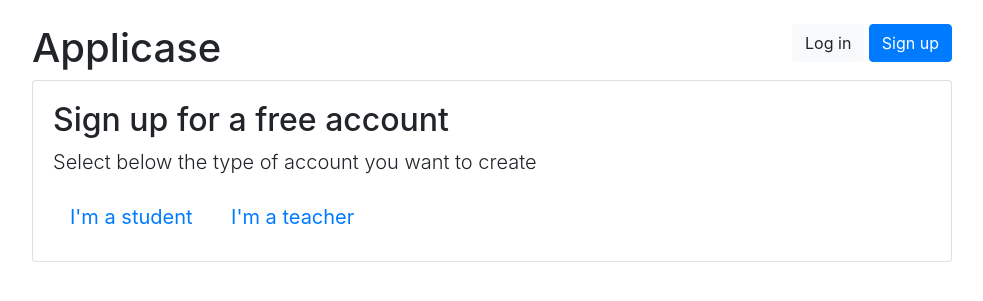
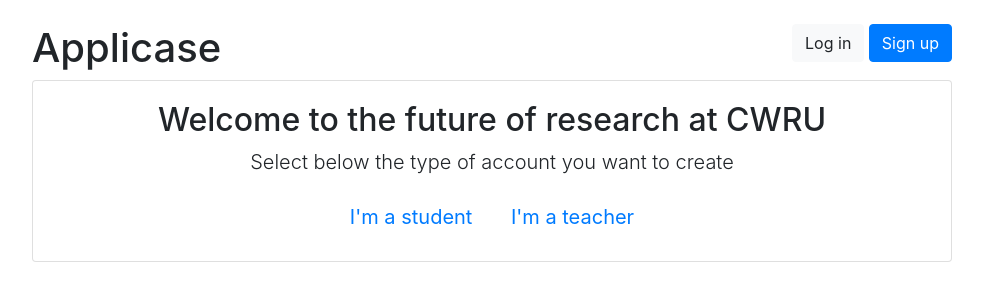
Before and after one commit to prod00/CSDS_395, a Django app: page / in a window 1280 px wide. Shown: the top 301 px of the page, without its empty margins (148-1131 px from the left). Run offline with Django 3.2, Linux system fonts and the light colour scheme; some libraries are stand-ins or nearby versions; some web fonts are replaced.

Commit message:
requirements.txt

```diff
--- a/templates/applicase/base.html
+++ b/templates/applicase/base.html
@@ -3,7 +3,7 @@
   <head>
     <meta charset="utf-8">
     <meta name="viewport" content="width=device-width, initial-scale=1, shrink-to-fit=no">
-    <title>{% block title %}Django School{% endblock %}</title>
+    <title>{% block title %}AppliCase{% endblock %}</title>
     <link rel="icon" href="{% static 'img/favicon.png' %}">
     <link href="https://fonts.googleapis.com/css?family=Clicker+Script" rel="stylesheet">
     <link rel="stylesheet" href="https://maxcdn.bootstrapcdn.com/bootstrap/4.0.0/css/bootstrap.min.css" integrity="sha384-Gn5384xqQ1aoWXA+058RXPxPg6fy4IWvTNh0E263XmFcJlSAwiGgFAW/dAiS6JXm" crossorigin="anonymous">
--- a/templates/registration/signup.html
+++ b/templates/registration/signup.html
@@ -1,8 +1,10 @@
 {% extends 'applicase/base.html' %}
 
 {% block content %}
-  <h2>Sign up for a free account</h2>
-  <p class="lead">Select below the type of account you want to create</p>
-  <a href="{% url 'student_signup' %}" class="btn btn-student btn-lg" role="button">I'm a student</a>
-  <a href="{% url 'professor_signup' %}" class="btn btn-teacher btn-lg" role="button">I'm a teacher</a>
+    <div style="text-align: center">
+      <h2>Welcome to the future of research at CWRU</h2>
+      <p class="lead">Select below the type of account you want to create</p>
+      <a href="{% url 'student_signup' %}" class="btn btn-student btn-lg" role="button">I'm a student</a>
+      <a href="{% url 'professor_signup' %}" class="btn btn-teacher btn-lg" role="button">I'm a teacher</a>
+    </div>
 {% endblock %}
```
Also changed, not shown: applicase/models.py (+9 -2 lines).
